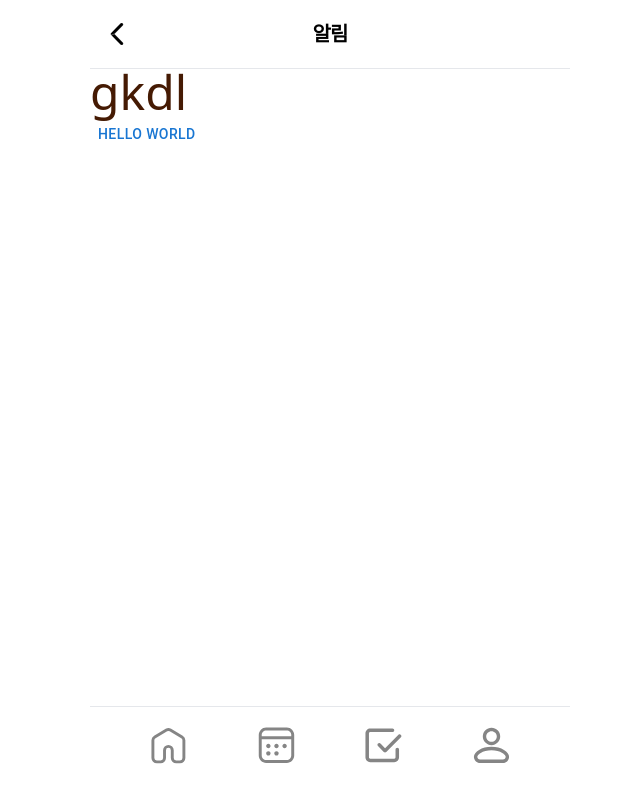
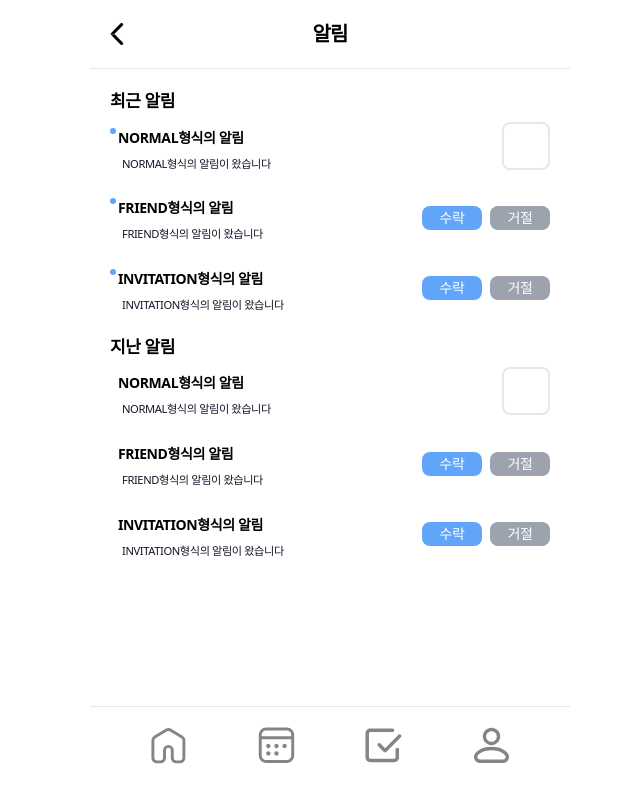
Before and after one commit to 2024-WINK-Project-PlanList/front-end, a React (Create React App) app: page /main/notification in a window 1280 px wide. Shown: the whole page, without its empty margins (310-950 px from the left). Built offline with nearby package versions, Linux system fonts and the light colour scheme; no server answers.

Commit message:
Feat: 알림 페이지 개발

```diff
--- a/src/App.js
+++ b/src/App.js
@@ -12,6 +12,7 @@ import MainPage from './pages/MainPage/mainPage';
 import SharedCalendar from './pages/SharedCalendar/calendarList';
 import CalendarDetail from './pages/SharedCalendar/calendarDetail';
 import PlayList from './pages/PlayList/playList';
+import Notification from './pages/Notification/notification';
 
 function App() {
   return (
@@ -31,6 +32,7 @@ function App() {
           <Route path="/calendar" element={<SharedCalendar />} />
           <Route path="/calendar/:id" element={<CalendarDetail />} />
           <Route path="/playList" element={<PlayList />} />
+          <Route path="main/notification" element={<Notification />} />
         </Routes>
       </BrowserRouter>
     </div>
--- /dev/null
+++ b/src/pages/Notification/notification.js
@@ -0,0 +1,97 @@
+import React from 'react';
+import Header from '../../components/Layout/Header';
+import Footer from '../../components/Layout/Footer';
+
+const Item = ({ isNew, type }) => {
+  const title = `${type}형식의 알림`;
+  const text = `${type}형식의 알림이 왔습니다`;
+
+  const onAllow = () => {
+    console.log('수락');
+  };
+  const onDeny = () => {
+    console.log('거절');
+  };
+
+  return (
+    <div className={'flex justify-between mb-5'}>
+      <div className={'ml-5 w-9/12'}>
+        <div
+          className={`rounded-full w-[0.375rem] h-[0.375rem] translate-y-[0.375rem] ${isNew && 'bg-blue-400'}`}
+        />
+        <p className={'ml-2 text-sm font-semibold'}>{title}</p>
+        <p className={'ml-3 mt-2 w-full text-[0.7rem] text-gray-900'}>{text}</p>
+      </div>
+      {type === 'INVITATION' || type === 'FRIEND' ? (
+        <div
+          className={
+            'my-auto mr-5 flex justify-between text-white text-center content-center text-sm'
+          }
+        >
+          <button
+            className={'bg-blue-400 rounded-lg w-[3.75rem] h-6'}
+            onClick={onAllow}
+          >
+            수락
+          </button>
+          <div className={'w-2'} />
+          <button
+            className={'bg-gray-400 rounded-lg w-[3.75rem] h-6'}
+            onClick={onDeny}
+          >
+            거절
+          </button>
+        </div>
+      ) : (
+        <div className={'border-2 w-12 h-12 rounded-lg mx-5'} />
+      )}
+    </div>
+  );
+};
+
+const Notification = () => {
+  const testList = [
+    { id: 1, type: 'NORMAL', isRead: false },
+    { id: 2, type: 'FRIEND', isRead: false },
+    { id: 3, type: 'INVITATION', isRead: false },
+    { id: 4, type: 'NORMAL', isRead: true },
+    { id: 5, type: 'FRIEND', isRead: true },
+    { id: 6, type: 'INVITATION', isRead: true },
+  ];
+
+  return (
+    <>
+      <Header />
+      <div className={'tracking-tight'}>
+        <div>
+          <p className={'m-5 mb-2 font-bold text-[1.0625rem]'}>최근 알림</p>
+          {testList.some((item) => !item.isRead) || (
+            <p className={'text-center my-10 text-sm'}>최근 알림이 없습니다</p>
+          )}
+          <div>
+            {testList
+              .filter((item) => !item.isRead)
+              .map((item) => (
+                <Item key={item.id} type={item.type} isNew={true} />
+              ))}
+          </div>
+        </div>
+        <div>
+          <p className={'m-5 mb-2 font-bold text-[1.0625rem]'}>지난 알림</p>
+          {testList.some((item) => item.isRead) || (
+            <p className={'text-center my-10 text-sm'}>지난 알림이 없습니다</p>
+          )}
+          {testList
+            .filter((item) => item.isRead)
+            .map((item) => (
+              <Item key={item.id} type={item.type} isNew={false} />
+            ))}
+        </div>
+      </div>
+      <div className={'h-20'} />
+      <Footer />
+    </>
+  );
+};
+
+export default Notification;
```
